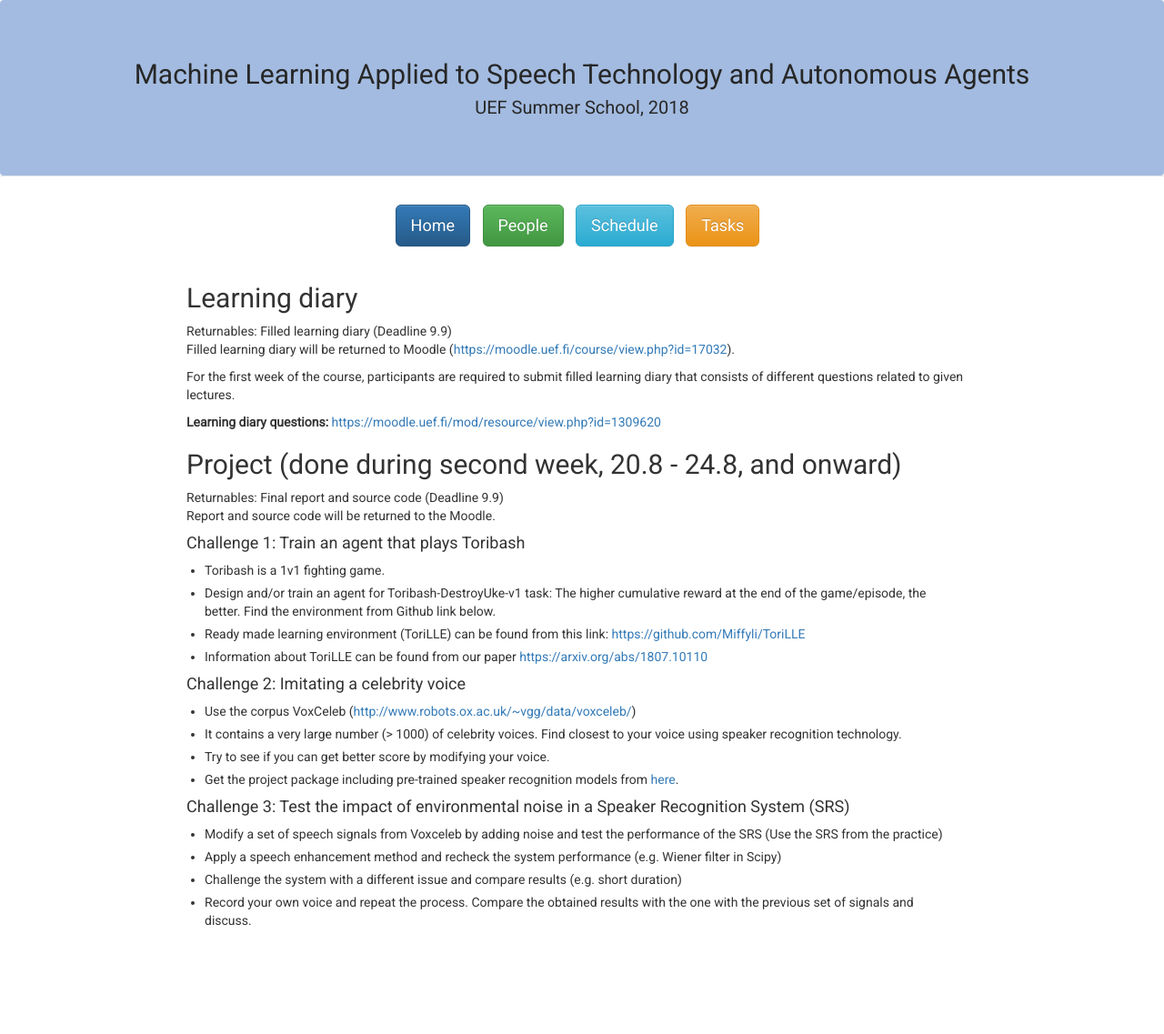
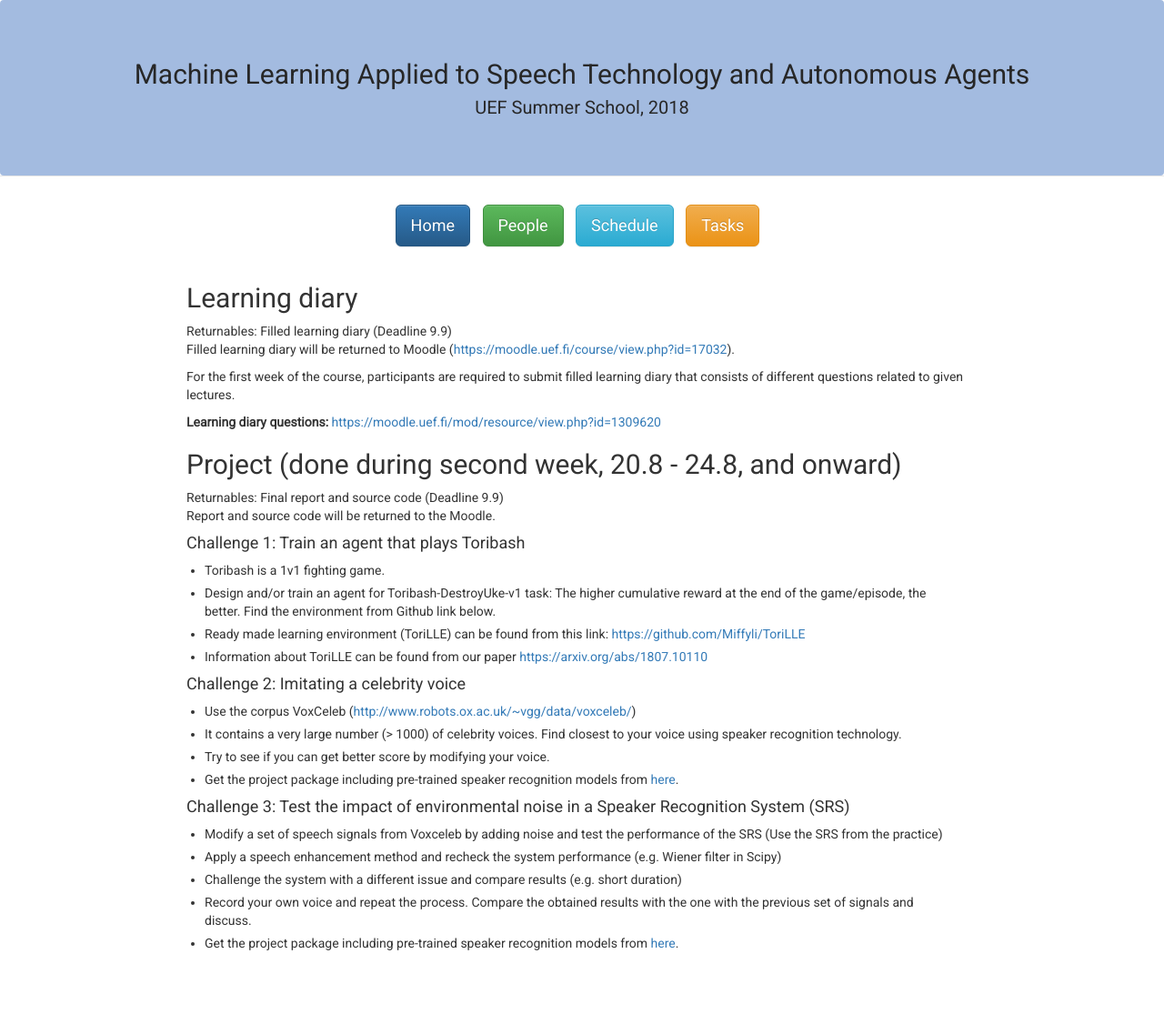
Before and after one commit to abrahamwoubie/Summer_School_RL, a Jekyll site: the page built from tasks.md, in a window 1280 px wide. Shown: the whole page at 91% size. Built offline with Jekyll 4.4.1, drawn with Linux system fonts in a browser that asks for light colours; nearby versions of some CDN libraries; before the commit the page ends 1112 px from its top, so only the background shows below that.

Commit message:
challenge3 updated

```diff
--- a/tasks.md
+++ b/tasks.md
@@ -41,3 +41,4 @@ your voice using speaker recognition technology.
 - Apply a speech enhancement method and recheck the system performance (e.g. Wiener filter in Scipy)
 - Challenge the system with a different issue and compare results (e.g. short duration)
 - Record your own voice and repeat the process. Compare the obtained results with the one with the previous set of signals and discuss.
+- Get the project package including pre-trained speaker recognition models from [here](http://cs.uef.fi/~vvestman/files/challenge3.zip).
```
